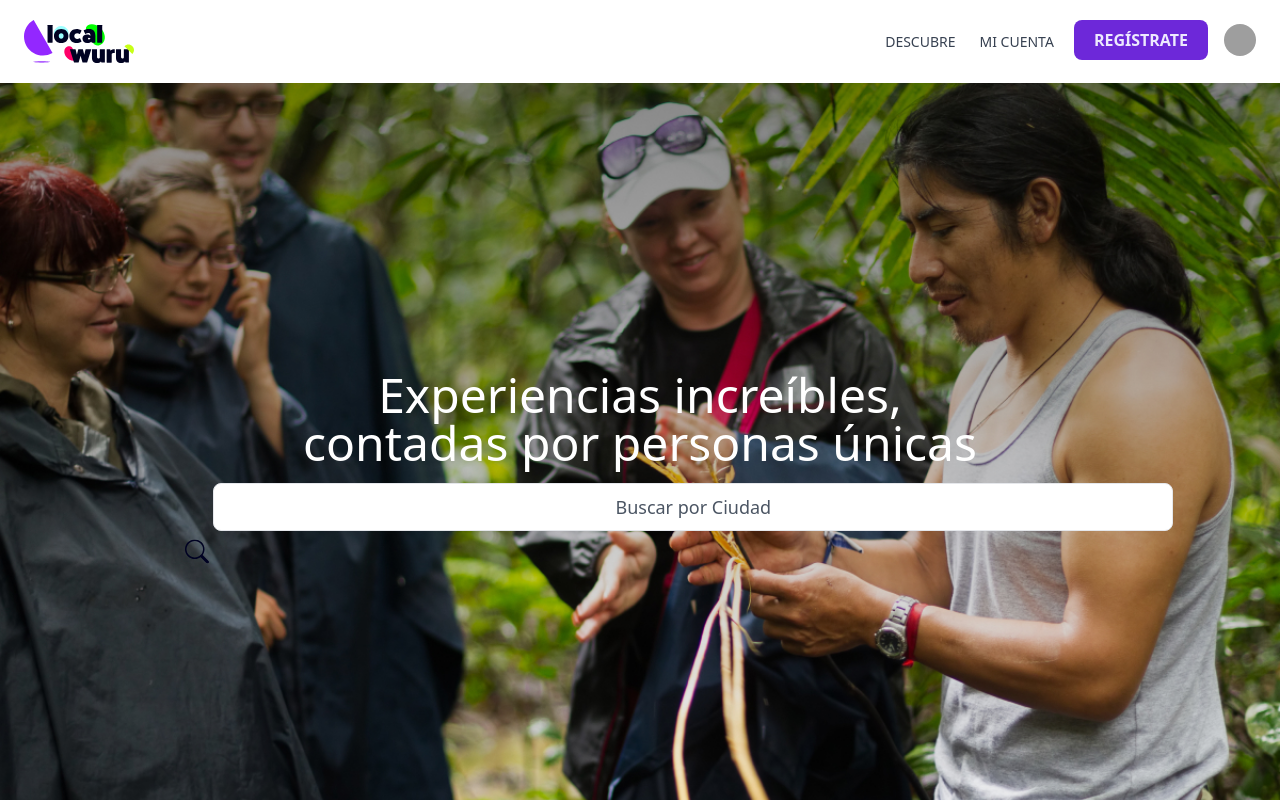
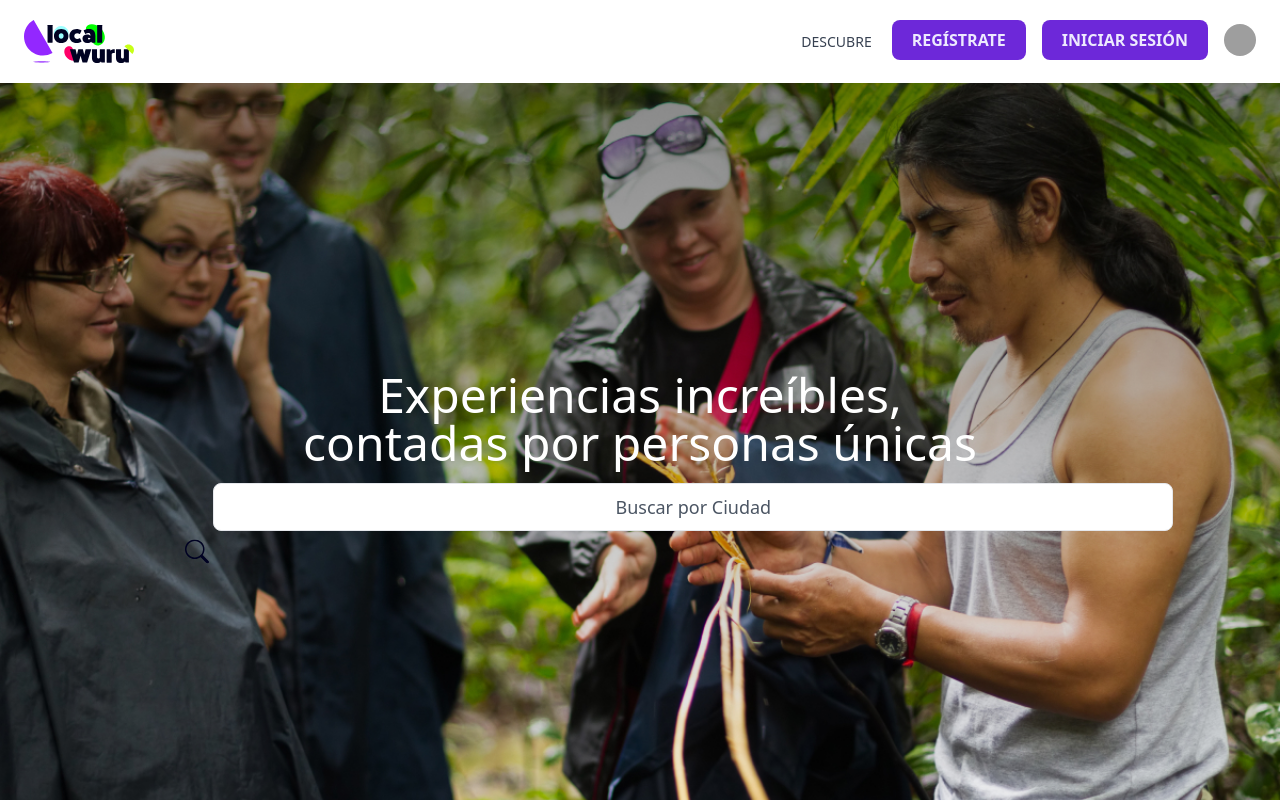
Before and after one commit to axeldelat/localwuru, a Next.js app: page / in a window 1280 px wide. Shown: the top 800 px of the page. Built offline with nearby package versions, Linux system fonts and the light colour scheme; grey boxes are pictures that could not be loaded; what @tailwindcss/typography would draw is missing.

Commit message:
authentication

```diff
--- a/components/Navbar/Nav/index.js
+++ b/components/Navbar/Nav/index.js
@@ -1,4 +1,4 @@
-import React, { Component } from 'react'
+import React, { Component, useState,useEffect } from 'react'
 import Link from 'next/link'
 
 // Fontawesome
@@ -11,6 +11,17 @@ import { FontAwesomeIcon } from '@fortawesome/react-fontawesome'
 export default function Nav({fixed, dashboardSwitch}) {
   console.log(dashboardSwitch)
   const [navbarOpen, setNavbarOpen] = React.useState(false);
+  const [token, setToken] = useState("")
+  useEffect( () => {
+    let localStorageToken = localStorage.getItem('token')
+    setToken(localStorageToken)
+  })
+  //------------------------
+  function logOut(){
+    localStorage.removeItem('token')
+    setToken("")
+  }
+  //------------------------
   return (
     <>
       <nav className="relative flex flex-wrap items-center justify-between px-2 py-3 navbar-expand-lg bg-white">
@@ -42,6 +53,10 @@ export default function Nav({fixed, dashboardSwitch}) {
                   </a>
                 </Link>
               </li>
+              {/* The conditional Begins */}
+              {(token)
+              ?
+              <>
               <li className="nav-item">
                   <a className="px-3 py-5 flex items-center text-sm font-light uppercase leading-snug text-gray-700 hover:opacity-75"
                   onClick={() => dashboardSwitch()}
@@ -50,12 +65,31 @@ export default function Nav({fixed, dashboardSwitch}) {
                   </a>
               </li>
               <li className="nav-item">
+                <Link href="/">
+                  <a className="items-center">
+                    <button className="h-10 px-5 m-2 text-purple-100 uppercase font-bold transition-colors duration-150 bg-purple-700 rounded-lg focus:shadow-outline hover:bg-purple-800" onClick={logOut}>Cerrar sesión</button>
+                  </a>
+                </Link>
+              </li>
+              </>
+               :
+               <>
+              <li className="nav-item">
                 <Link href="/new-user">
                   <a className="items-center">
                     <button className="h-10 px-5 m-2 text-purple-100 uppercase font-bold transition-colors duration-150 bg-purple-700 rounded-lg focus:shadow-outline hover:bg-purple-800">Regístrate</button>
                   </a>
                 </Link>
               </li>
+              <li className="nav-item">
+                <Link href="/login">
+                  <a className="items-center">
+                    <button className="h-10 px-5 m-2 text-purple-100 uppercase font-bold transition-colors duration-150 bg-purple-700 rounded-lg focus:shadow-outline hover:bg-purple-800">Iniciar Sesión</button>
+                  </a>
+                </Link>
+              </li>
+              </>
+               }
               <li className="nav-item flex content-center py-3 pl-2">
                   <img className="inline object-cover w-8 h-8 rounded-full" src="https://images.pexels.com/photos/2589653/pexels-photo-2589653.jpeg?auto=compress&cs=tinysrgb&h=650&w=940" alt="Profile image"/>
               </li>
```
